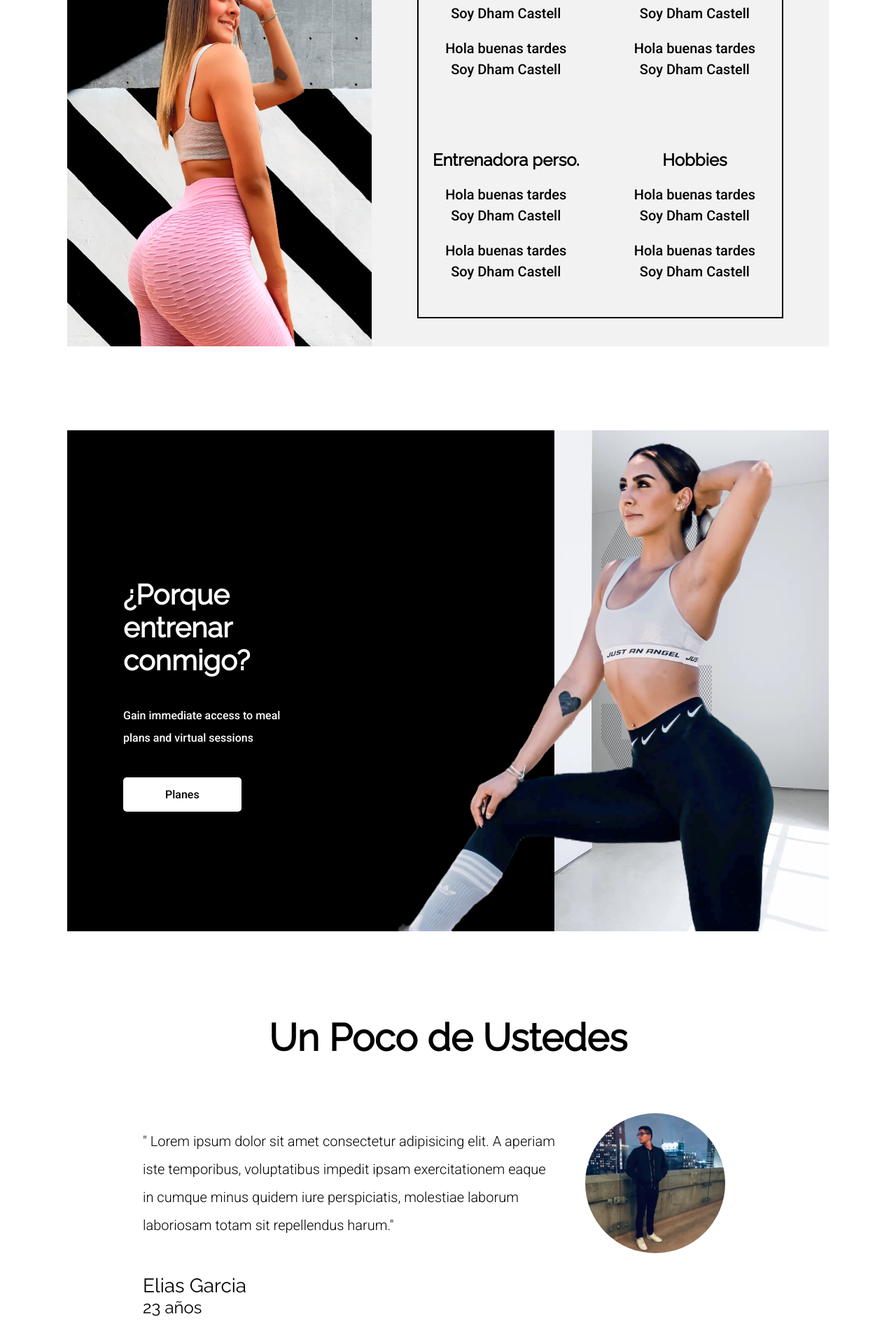
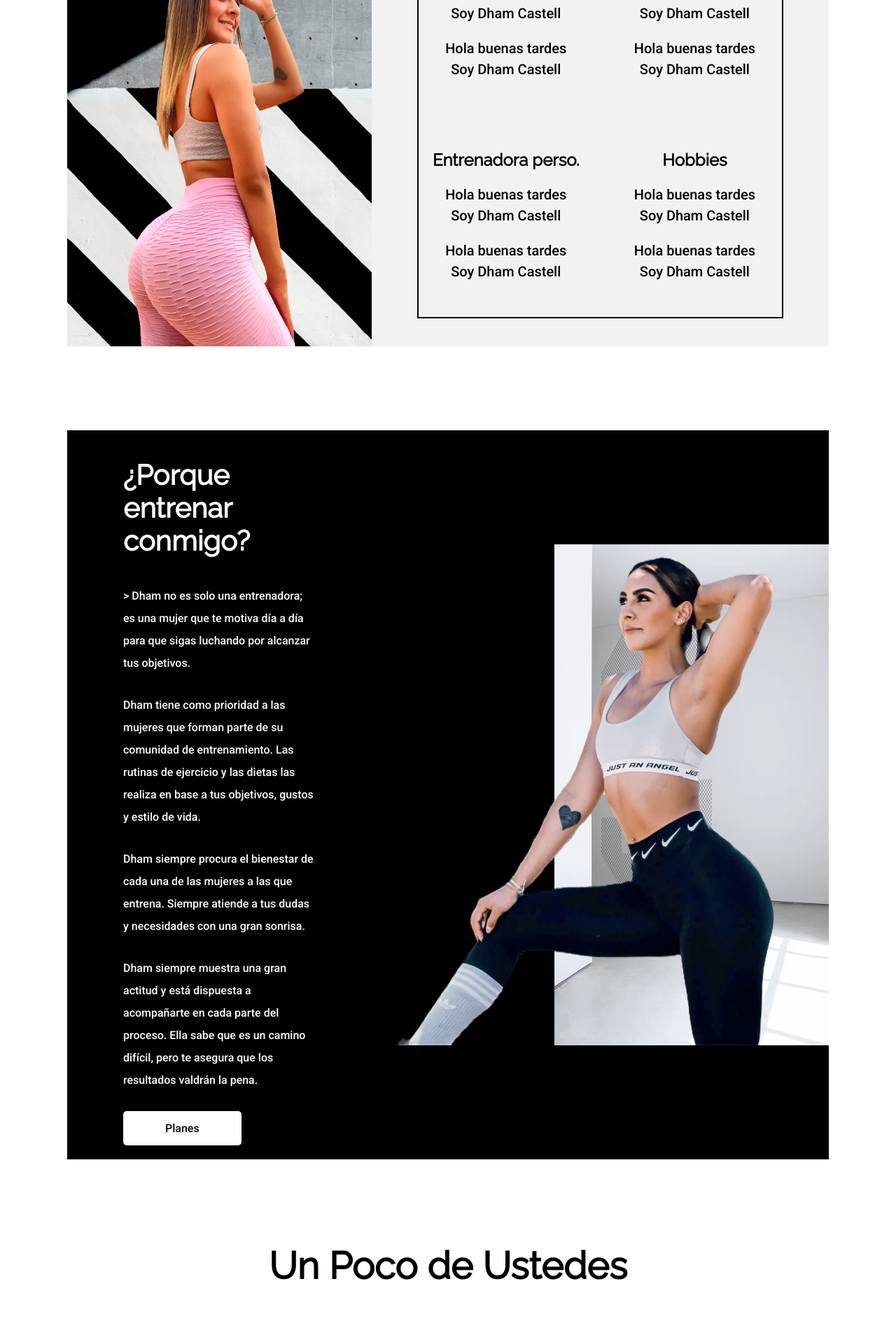
Before and after one commit to DevGragy/DhamCastell, a PHP site: page / in a window 1280 px wide. Shown: the part 1412-3320 px from the top of the page at 70% size. Run offline with PHP 8.4, Linux system fonts and the light colour scheme; some web fonts are replaced.

Commit message:
segunda actualizacion index

```diff
--- a/css/main.css
+++ b/css/main.css
@@ -303,7 +303,7 @@ header {
     display: flex;
     flex-direction: column;
     background-color: var(--color-secondary);
-    padding: 120px 80px;
+    padding: 0 80px;
     width: 40%;
 }
 
@@ -314,7 +314,7 @@ header {
 
 .porque-texto p {
     line-height: 2;
-    margin-bottom: 40px;
+    margin-bottom: 28px;
     font-size: 16px;
 }
 
@@ -323,6 +323,7 @@ header {
     align-self: flex-start;
     font-size: 16px;
     padding: 15px 60px;
+    margin-bottom: 20px;
 }
 
 .porque-contenido img {
@@ -344,7 +345,8 @@ header {
 
 /* Testimoniales */
 .testimoniales {
-    padding: 120px 0;
+    padding-top: 120px;
+    padding-bottom: 40px;
 }
 
 .testim-contenido {
@@ -391,14 +393,15 @@ header {
 }
 
 .carta-test p {
-    font-size: 20px;
+    font-size: 18px;
     line-height: 2;
     font-weight: 300;
 }
 
 .carta-test img {
     border-radius: 50%;
-    width: 200px;
+    width: 280px;
+    height: 280px;
     margin: 0 40px;
 }
 
--- a/index.html
+++ b/index.html
@@ -49,7 +49,7 @@
                 <div class="header-texto">
                     <h1>Dham Castell</h1>
                     <h3>Fitness Training</h3>
-                    <a href="#" class="btn-orng">Entrena Ahora</a>
+                    <a href="planes.html" class="btn-orng">Entrena Ahora</a>
                 </div>
                 <img src="img/dham-header.png" alt="dham-1" />
             </div>
@@ -155,9 +157,26 @@
                         conmigo?
                     </h2>
                     <p>
-                        Gain immediate access to meal
-                        <br />
-                        plans and virtual sessions
+                        > Dham no es solo una entrenadora; es una mujer que te
+                        motiva día a día para que sigas luchando por alcanzar
+                        tus objetivos.
+                    </p>
+                    <p>
+                        Dham tiene como prioridad a las mujeres que forman parte
+                        de su comunidad de entrenamiento. Las rutinas de
+                        ejercicio y las dietas las realiza en base a tus
+                        objetivos, gustos y estilo de vida.
+                    </p>
+                    <p>
+                        Dham siempre procura el bienestar de cada una de las
+                        mujeres a las que entrena. Siempre atiende a tus dudas y
+                        necesidades con una gran sonrisa.
+                    </p>
+                    <p>
+                        Dham siempre muestra una gran actitud y está dispuesta a
+                        acompañarte en cada parte del proceso. Ella sabe que es
+                        un camino difícil, pero te asegura que los resultados
+                        valdrán la pena.
                     </p>
                     <a href="planes.html" class="btn-orng">Planes</a>
                 </div>
@@ -176,18 +195,35 @@
                     <div class="carta-ind">
                         <div class="carta-test">
                             <p>
-                                " Lorem ipsum dolor sit amet consectetur
-                                adipisicing elit. A aperiam iste temporibus,
-                                voluptatibus impedit ipsam exercitationem eaque
-                                in cumque minus quidem iure perspiciatis,
-                                molestiae laborum laboriosam totam sit
-                                repellendus harum."
+                                " Inicie mi programa con Dham en junio de este
+                                año, por que decidí hacer un cambio en mi vida,
+                                en hábitos alimenticios y ejercicio!! La verdad
+                                antes había sido una persona sedentaria y
+                                siempre pasada de peso!! Cuando inicie batalle
+                                un poco por el cambio en el estilo de vida, pero
+                                con el transcurso de los días mi cuerpo se fue a
+                                acostumbrando a la alimentación y a los
+                                ejercicios, todo es parte de un esfuerzo mental,
+                                motivación y ganas por cambiar. Ahora que ya
+                                tengo más tiempo en este nuevo estilo de vida me
+                                ha brindado grandes satisfacciones tanto el
+                                ámbito físico, emocional y en la creación de
+                                nuevas metas en mi vida!! Sobre todo esto no lo
+                                habría podido lograr sin el apoyo de Dham ya que
+                                me dio consejos para no rendirme, para seguir
+                                adelante, así como técnicas y sobre todo la
+                                atención personalizada que brinda Dham al
+                                preguntar sobre dudas que te surgen, ya sea de
+                                la manera de preparar alimentos, técnicas para
+                                realizar rutinas, más que nada ha sido una de
+                                las mejores desiciones que he tomado en mi vida,
+                                agradecida enormemente con Dham !!."
                             </p>
                             <img src="img/person1.jpg" alt="" />
                         </div>
 
                         <div class="carta-info">
-                            <h3>Elias Garcia</h3>
+                            <h3>Adele Tellez</h3>
                             <h4>23 años</h4>
                         </div>
                     </div>
@@ -197,36 +233,74 @@
                             <img src="img/person2.jpg" alt="" />
 
                             <p>
-                                " Lorem ipsum dolor sit amet consectetur
-                                adipisicing elit. A aperiam iste temporibus,
-                                voluptatibus impedit ipsam exercitationem eaque
-                                in cumque minus quidem iure perspiciatis,
-                                molestiae laborum laboriosam totam sit
-                                repellendus harum."
+                                " Quiero platicarles mi experiencia de estos
+                                siete meses que llevo en el programa de Dham.
+                                Soy casada, tengo 42 años y dos hijos. Después
+                                de mi segunda hija había intentado bajar de
+                                peso, haciendo dietas que me mataban de hambre y
+                                tratando de hacer ejercico pero nunca lo logré
+                                como hasta ahora. Cuando inicie en el programa
+                                con Dhamar,desde la segunda semana comencé a
+                                bajar de peso y grasa. Hacia el tercer mes mi
+                                cuerpo ya estaba cambiando totalmente y por
+                                primera vez en mi vida obtuve lo que siempre
+                                quise,comer rico y saludable (sin matarme de
+                                hambre)y ver mi cuerpo tonificado y en forma
+                                gracias a los ejercicios de Dhamar. Ya son 7
+                                meses que llevo en su programa, y puedo decirles
+                                que estoy SUPER contenta con todos los cambios
+                                que he tenido y aun quiero lograr todavía mas."
                             </p>
                         </div>
                         <hr />
                         <div class="carta-info-2">
                             <h3>Fran Rodriguez</h3>
-                            <h4>21 años</h4>
+                            <h4>42 años</h4>
                         </div>
                     </div>
 
                     <div class="carta-ind">
                         <div class="carta-test">
                             <p>
-                                " Lorem ipsum dolor sit amet consectetur
-                                adipisicing elit. A aperiam iste temporibus,
-                                voluptatibus impedit ipsam exercitationem eaque
-                                in cumque minus quidem iure perspiciatis,
-                                molestiae laborum laboriosam totam sit
-                                repellendus harum."
+                                " Llevo aprox 6 meses con el programa Week
+                                muscle evolution de Dhamar. Me pidieron dar un
+                                pequeño testimonio y no dire que es sencillo
+                                porque no lo es, es un proceso largo que aunque
+                                ya llevo tiempo todavía falta mucho para
+                                alcanzar mi objetivo. Llevar una vida sana no es
+                                no comer o solo comer verduras , nada de eso. Es
+                                aprender a conocer a tu cuerpo y lo que necesita
+                                para seguir desarrollándose adecuadamente. Antes
+                                de Dhamar , hubo un tiempo donde el comer poco o
+                                no comer por largos periodos de tiempo era la
+                                mejor decisión que podía hacer pero claramente
+                                mi cuerpo no pensó lo mismo y tuve muchos
+                                problemas , me dejé de amar y perdí confianza al
+                                verme en un espejo... pero después de eso logré
+                                ver que no estaba bien lo que hacía y decidí
+                                reincorporarme con Dham. El cambio lo vi desde
+                                las primeras semanas porque regresó la confianza
+                                en mí y hoy en día puedo decir que me siento muy
+                                afortunada por tenerla y crecer juntas yendo de
+                                la mano apoyándonos.🤍 Me gusta que siempre
+                                aunque tenga el trabajo encima, que eso es bueno
+                                , está al pendiente y resolviéndote dudas. Es
+                                cuestión de disciplina , no de fuerza de
+                                voluntad o algo así porque como lo que me gusta.
+                                Al compartir mi historia y recordar por todo lo
+                                que he pasado , me da nostalgia pero también
+                                felicidad que más personas se sumen a este
+                                proyecto y seamos más los que creamos un cambio
+                                para lograr nuestros objetivos. Pienso seguir
+                                con ella mucho tiempo y espero que muchas
+                                personas se animen y se avienten a ver un cambio
+                                en ellos mismos trabajando día a día."
                             </p>
                             <img src="img/person3.jpg" alt="" />
                         </div>
 
                         <div class="carta-info">
-                            <h3>Denise Odeth</h3>
+                            <h3>Camila Rivera</h3>
                             <h4>22 años</h4>
                         </div>
                     </div>
```
Also changed, not shown: other parts of css/main.css (+38 -11 lines), other parts of index.html (+38 -10 lines), img/person1.jpg, img/person2.jpg, img/person3.jpg. Lines whose indentation alone changed are shown as unchanged.
